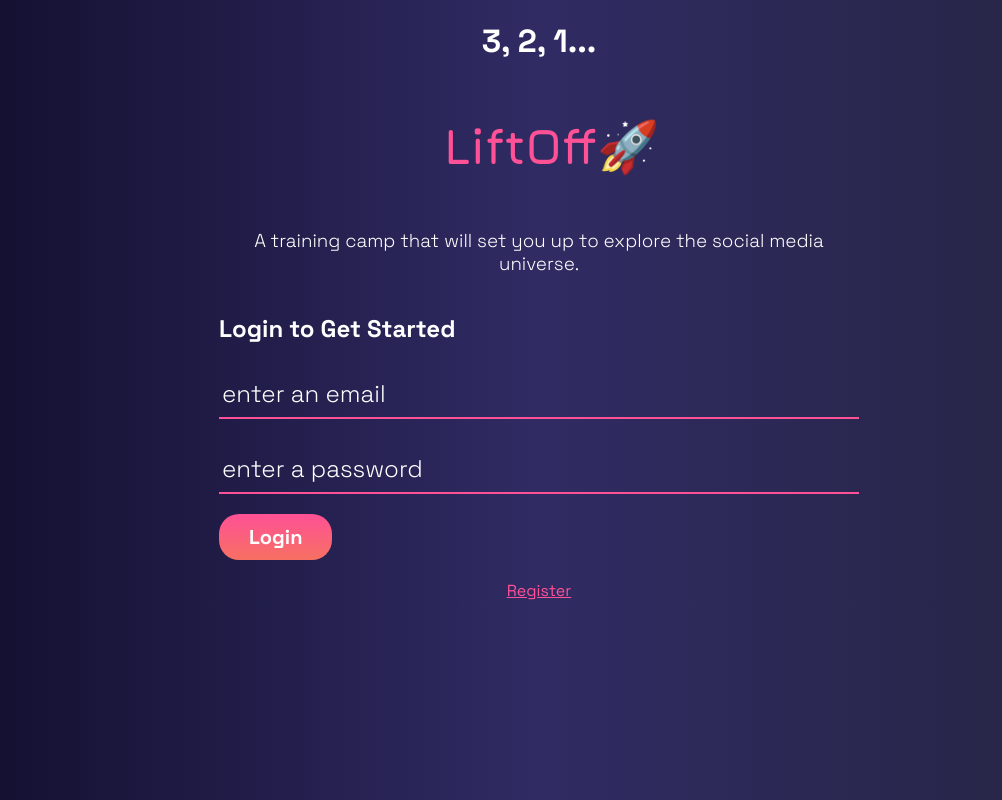
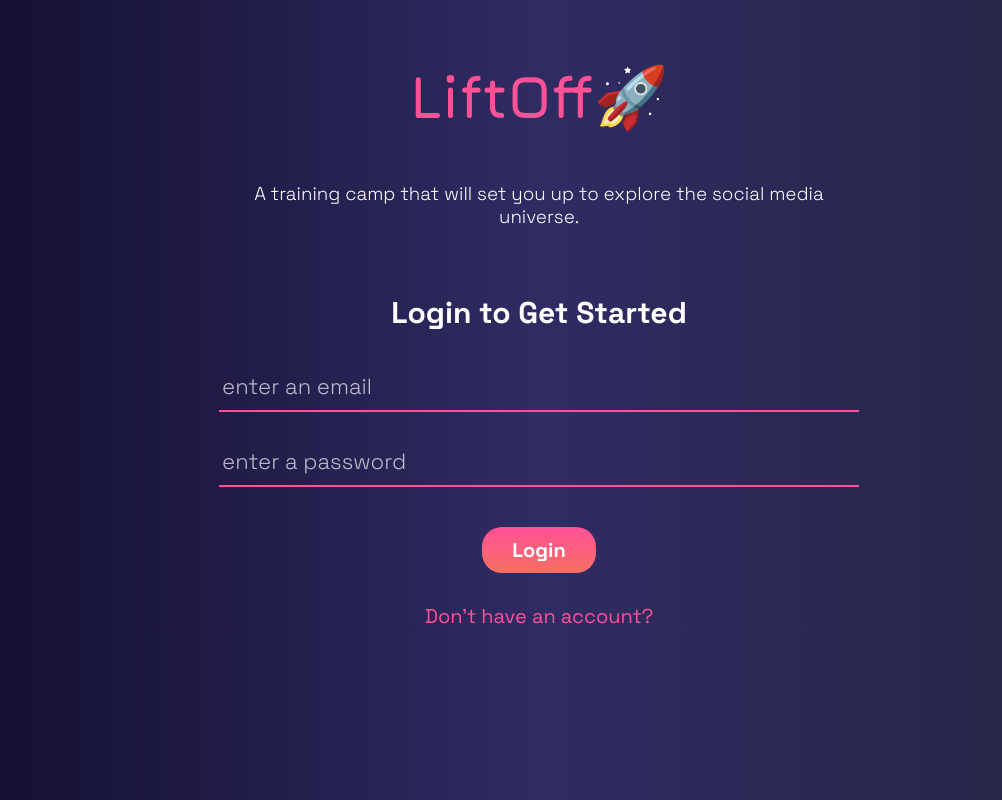
Before and after one commit to kel-si/LiftOff, a React (Create React App) app in the folder client/: page / in a window 1280 px wide. Shown: the whole page, without its empty margins (101-1103 px from the left). Built offline with nearby package versions, Linux system fonts and the light colour scheme; no server answers.

Commit message:
update quiz styling

```diff
--- a/client/src/components/Landing.js
+++ b/client/src/components/Landing.js
@@ -7,7 +7,6 @@ export default function Landing(props) {
   return (
     <div className="page-container">
       <Login handleLogin={props.handleLogin}/>
-      <Link to="/register">Register</Link>
     </div>
   );
 }
--- a/client/src/components/Navbar.js
+++ b/client/src/components/Navbar.js
@@ -62,7 +62,7 @@ export default function Navbar(props) {
       </div>
 
       <nav>
-        <h1 className="logo">
+        <h1 className="nav-logo">
           <Link to="/">
             LiftOff
             <span role="img" aria-label="rocket ship emoji">
--- a/client/src/components/user-management/Login.js
+++ b/client/src/components/user-management/Login.js
@@ -1,6 +1,6 @@
 import React, { useState } from "react";
 import axios from "axios";
-import { useNavigate } from "react-router-dom";
+import { Link, useNavigate } from "react-router-dom";
 import "../../styles/components.scss";
 
 export default function Login(props) {
@@ -40,7 +40,6 @@ export default function Login(props) {
 
   return (
     <div className="page-container">
-      <h1>3, 2, 1...</h1>
 
       <h1 className="logo">
           LiftOff
@@ -68,10 +67,13 @@ export default function Login(props) {
         value={user.password}
         onChange={handleChange}
       />
+      <div className="login-btn">
       <button color="primary" type="submit" className="primary--btn">
         Login
       </button>
+      </div>
     </form>
+    <Link to="/register" className="reg-link">Don't have an account?</Link>
     </div>
   );
 }
--- a/client/src/components/user-management/Register.js
+++ b/client/src/components/user-management/Register.js
@@ -57,7 +57,7 @@ export default function Register(props) {
           className="form-container"
           autoComplete="off"
         >
-          <h2>Register to Get Started</h2>
+          <h2>Start Your Mission</h2>
           <input
             className="form--input"
             type="name"
@@ -102,11 +102,13 @@ export default function Register(props) {
             *make sure to get your parent or guardian's permission before
             creating your account!
           </aside>
+          <div className="login-btn">
           <button color="primary" type="submit" className="primary--btn">
             Register
           </button>
+          </div>
         </form>
-        <Link to="/login">Login with your existing account</Link>
+        <Link to="/login" className="reg-link">Login with your existing account</Link>
       </div>
     </div>
   );
--- a/client/src/styles/Navbar.scss
+++ b/client/src/styles/Navbar.scss
@@ -80,17 +80,17 @@ div.avatar-right {
   margin: 0;
 }
 
-.logo {
+.nav-logo {
   font-family: "Jura";
   font-size: 50px;
   color: #fe5196;
   margin-left: 25px;
 }
 
-.logo {
+.nav-logo {
   margin-left: 25px;
 }
 
-.logo a {
+.nav-logo a {
   text-decoration: none;
 }
--- a/client/src/styles/Quiz.scss
+++ b/client/src/styles/Quiz.scss
@@ -5,13 +5,13 @@
   flex-direction: column;
   align-items: center;
   min-height: 100vh;
-  width: 70%;
+  width: 100%;
   margin: 0 auto;
 }
 
 .quiz {
   background-color: $purple-accent;
-  width: 80%;
+  width: 60%;
   min-height: 240px;
   height: min-content;
   border-radius: 15px;
@@ -54,6 +54,13 @@
   cursor: pointer;
   width: 300px;
   margin: 30px 0;
+  transition: all 0.5s ease;
+}
+
+.set-user-level-one-button:hover {
+  background-color: #2f922f;
+  background-image: linear-gradient(to bottom, #f77062 0%, #fe5196 100%);
+  transform: scale(1.1);
 }
 
 /* QUESTION/TIMER/LEFT SECTION */
@@ -106,11 +113,12 @@
   text-align: center;
   cursor: pointer;
   margin: 5px 0 5px 0;
+  transition: all 0.5s ease;
 }
 
 .quiz-button:hover {
-  background-image: none;
-  background-color: #2f922f;
+  background-image: linear-gradient(to bottom, #f77062 0%, #fe5196 100%);
+  transform: scale(1.1);
 }
 
 .correct {
--- a/client/src/styles/components.scss
+++ b/client/src/styles/components.scss
@@ -20,10 +20,16 @@ input {
   font-weight: 300;
 }
 
+.form-container h2 {
+  text-align: center;
+  font-size: 30px;
+}
+
 .intro-text {
   font-weight: 300;
   width: 50%;
   text-align: center;
+  margin-bottom: 40px;
 }
 
 input,
@@ -32,14 +38,15 @@ textarea {
   padding: 3px 0px 3px 3px;
   margin: 5px 1px 3px 0px;
   font-family: $primary-font;
-  font-size: 24px;
+  font-size: 22px;
 }
 
 ::placeholder {
-  font-size: 24px;
+  font-size: 22px;
   font-family: $primary-font;
   font-weight: 300;
   color: #fff;
+  opacity: .7;
 }
 
 // a.button {
@@ -92,13 +99,13 @@ ul {
   margin: 0 auto;
   display: flex;
   flex-direction: column;
-  width: 60%;
+  width: 70%;
   align-items: center;
   padding: 0;
 }
 
 .user-container {
-  width: 60%;
+  width: 70%;
   margin: 0 auto;
 }
 
@@ -189,3 +196,30 @@ aside {
 .guidelines--tips {
   font-size: 22px;
 }
+
+.logo {
+  font-family: "Jura";
+  font-size: 60px;
+  color: #fe5196;
+  margin: 60px 25px 30px 25px;
+}
+
+.logo a {
+  text-decoration: none;
+}
+
+.login-btn {
+  text-align: center;
+  margin-top: 20px;;
+}
+
+.reg-link {
+  font-size: 20px;
+  text-decoration: none;
+  transition: all 0.5s ease;
+  margin-top: 10px;
+}
+
+.reg-link:hover {
+color: #fff;
+}
```
